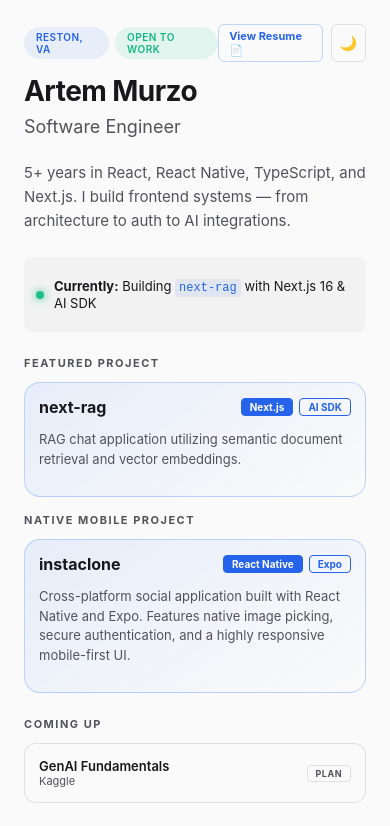
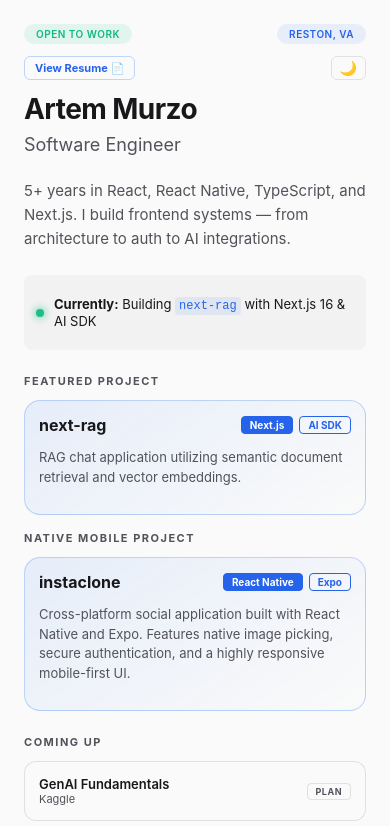
Before and after one commit to earthddx/personal, a React (Vite) app: page / in a window 390 px wide. Shown: the top 826 px of the page. Built offline with nearby package versions, Linux system fonts and the light colour scheme.

Commit message:
style fixes

```diff
--- a/src/App.css
+++ b/src/App.css
@@ -112,12 +112,22 @@ body {
     justify-content: space-between;
     align-items: center;
     margin-bottom: 12px;
+
+    @media (max-width: 480px) {
+      align-items: normal;
+      flex-direction: column;
+      gap: 12px;
+    }
   }
 
   .badge-group {
     display: flex;
     align-items: center;
     gap: 6px;
+
+    @media (max-width: 480px) {
+      justify-content: space-between;
+    }
   }
 
   .badge {
@@ -311,6 +321,10 @@ body {
     display: flex;
     align-items: center;
     gap: 8px;
+
+    @media (max-width: 480px) {
+      justify-content: space-between;
+    }
   }
 
   .theme-toggle {
--- a/src/App.jsx
+++ b/src/App.jsx
@@ -56,10 +56,10 @@ function App() {
         <header>
           <div className="header-meta">
             <div className="badge-group">
-              <div className="badge">{engineer.location}</div>
               {engineer.available && (
                 <div className="badge avail">Open to work</div>
               )}
+              <div className="badge">{engineer.location}</div>
             </div>
             <div className="header-actions">
               <a
@@ -141,7 +141,9 @@ function App() {
         </div>
 
         <div className="pipeline-section">
-          <div className="section-label">{pipeline[0].status}</div>
+          {pipeline[0]?.status && (
+            <div className="section-label">{pipeline[0].status}</div>
+          )}
           {pipeline.map((item, index) => (
             <a
               key={index}
```
